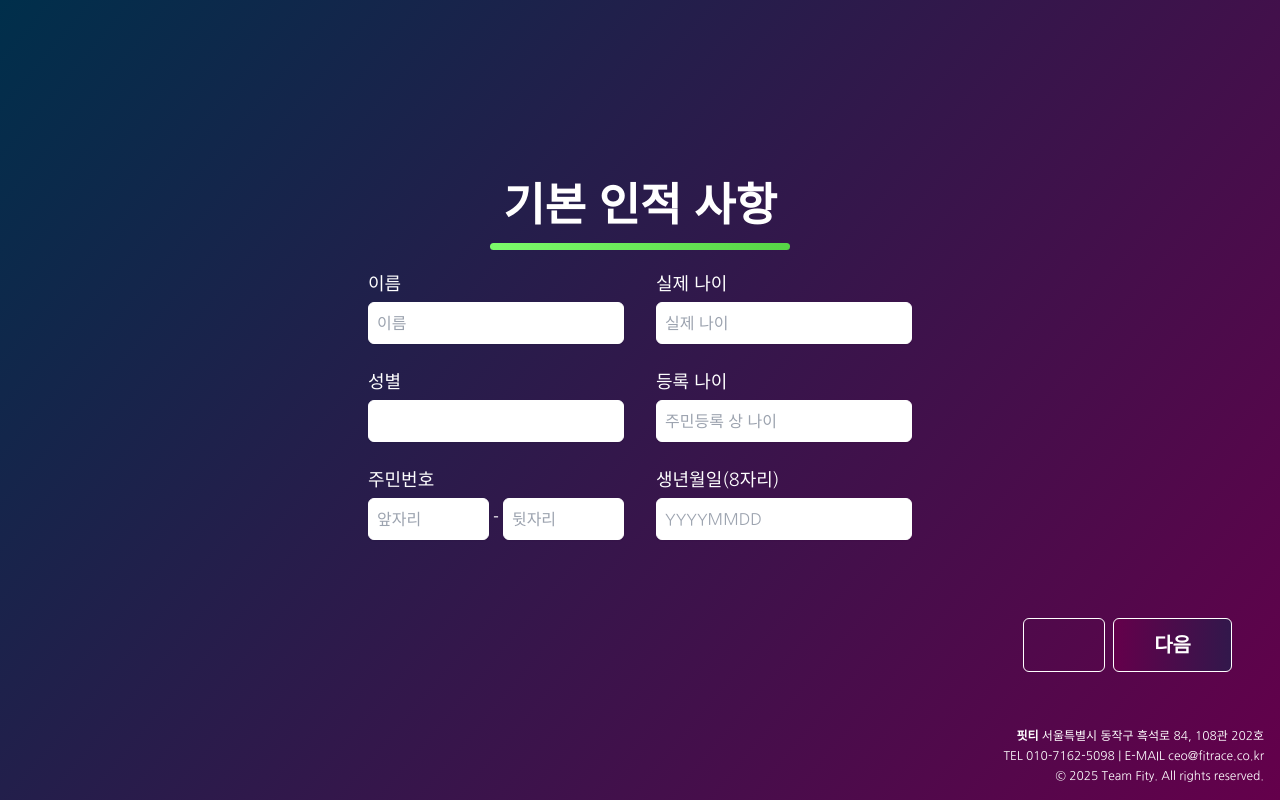
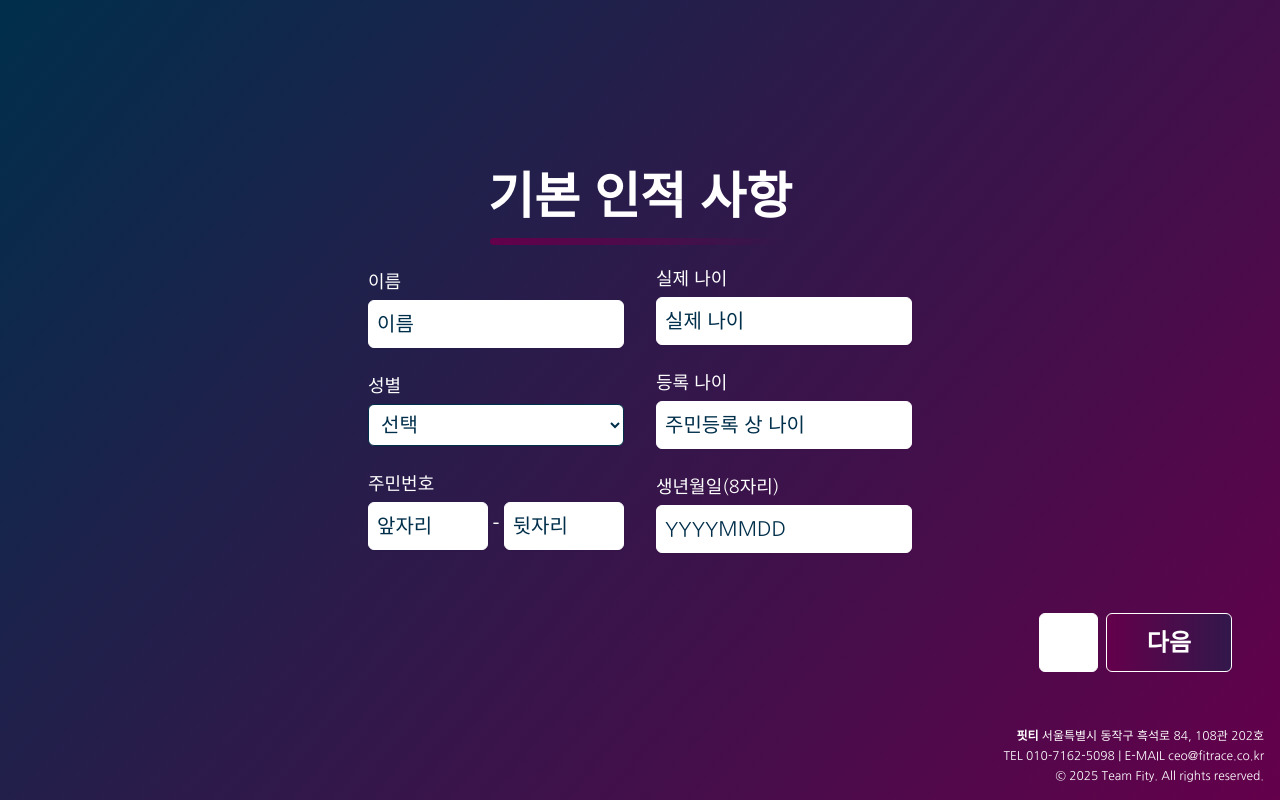
Before and after one commit to selfishAltruism/AI_Voice_Dementia_Guardian_FE, a Next.js app: page /personal-info in a window 1280 px wide. Built offline with nearby package versions, Linux system fonts and the light colour scheme.

Commit message:
feat: update button design with new layout (#1)

```diff
--- a/src/app/globals.css
+++ b/src/app/globals.css
@@ -5,9 +5,10 @@
 body {
   color: white;
   background: linear-gradient(310deg, #64004b, #002f4b);
+  font-size: 20px;
 }
 
 h1 {
-  font-size: 45px;
+  font-size: 50px;
   font-weight: bolder;
 }
--- a/src/app/page.tsx
+++ b/src/app/page.tsx
@@ -13,7 +13,7 @@ export default function Home() {
         </div>
         <h1>치매 지킴이</h1>
       </div>
-      <div className="h-[300px] w-[2px] rounded-md bg-white" />
+      <div className="h-[345px] w-[2px] rounded-md bg-white" />
       <div className="text-start leading-relaxed">
         <strong>AI 치매 지킴이</strong>는 음성 분석 AI 기술을 활용하여
         <br />
@@ -32,7 +32,7 @@ export default function Home() {
         AI를 활용한 치매 위험군을 조기에 선별
         <br />
         <div className="h-4" />
-        <p className="text-lg font-bold">
+        <p className="text-xl font-bold">
           👉 하단 시작 버튼을 통해 인지 건강을 손쉽게 확인하세요!
         </p>
       </div>
--- a/src/app/personal-info/page.tsx
+++ b/src/app/personal-info/page.tsx
@@ -15,7 +15,7 @@ const PersonalInfo = () => {
   return (
     <>
       <h1>기본 인적 사항</h1>
-      <div className="mb-2 mt-1 h-[7px] w-[300px] rounded-lg bg-gradient-to-r from-[#7cfc6b] to-core bg-[length:200%_200%]"></div>
+      <div className="mb-2 mt-1 h-[7px] w-[300px] rounded-lg bg-gradient-to-r from-sub to-main bg-[length:200%_200%]"></div>
       <div className="mt-3 flex w-full flex-col items-center justify-center gap-8 md:flex-row">
         <div className="flex w-1/5 flex-col gap-6">
           <InputText
--- a/src/entities/layout/ui/Input.tsx
+++ b/src/entities/layout/ui/Input.tsx
@@ -3,7 +3,7 @@
 import { ReactNode } from "react";
 
 const baseInputStyle =
-  "w-full p-2 border rounded-md shadow-sm focus:ring-2 focus:ring-core focus:outline-none";
+  "w-full p-2 border rounded-md shadow-sm focus:ring-2 focus:ring-white focus:outline-none placeholder-main";
 const labelStyle = "block text-lg font-medium text-gray-700 mb-1";
 
 export const InputContainer = ({
@@ -68,7 +68,7 @@ export function InputSelect({ label, options, value, onChange }) {
       <select
         value={value}
         onChange={(e) => onChange(e.target.value)}
-        className={`${baseInputStyle} border-gray-300 h-[42px] bg-white`}
+        className={`${baseInputStyle} border-gray-300 h-[42px] bg-white text-main`}
       >
         {options.map((option) => (
           <option key={option.value} value={option.value}>
--- a/src/entities/layout/ui/LinkButton.tsx
+++ b/src/entities/layout/ui/LinkButton.tsx
@@ -11,18 +11,18 @@ export const LinkButton = ({
   title: string;
   disabled?: boolean;
 }) => (
-  <div className="fixed bottom-32 right-12 flex gap-2 text-xl text-white">
+  <div className="fixed bottom-32 right-12 flex gap-2 text-2xl text-white">
     {back && (
       <Link
         href=".."
-        className="rounded-md border border-white bg-gradient-to-r px-10 py-3 pt-4 text-2xl"
+        className="flex h-[59px] w-[59px] items-center justify-center rounded-md border border-white bg-white bg-gradient-to-r text-5xl text-sub"
       >
         <span className="icon-[weui--back-filled]"></span>
       </Link>
     )}
     <Link
       href={disabled ? "#" : to}
-      className="from-sub border-whit to-main rounded-md border bg-gradient-to-r bg-[length:200%_200%] px-10 py-3 transition-all duration-500 hover:animate-gradient"
+      className="border-whit rounded-md border bg-gradient-to-r from-sub to-main bg-[length:200%_200%] px-10 py-3 transition-all duration-500 hover:animate-gradient"
     >
       <strong>{title}</strong>
     </Link>
--- a/tailwind.config.ts
+++ b/tailwind.config.ts
@@ -10,7 +10,6 @@ export default {
   ],
   theme: {
     colors: {
-      core: "#31ac21",
       main: "#002f4b",
       sub: "#64004b",
       black: "#000000",
```
